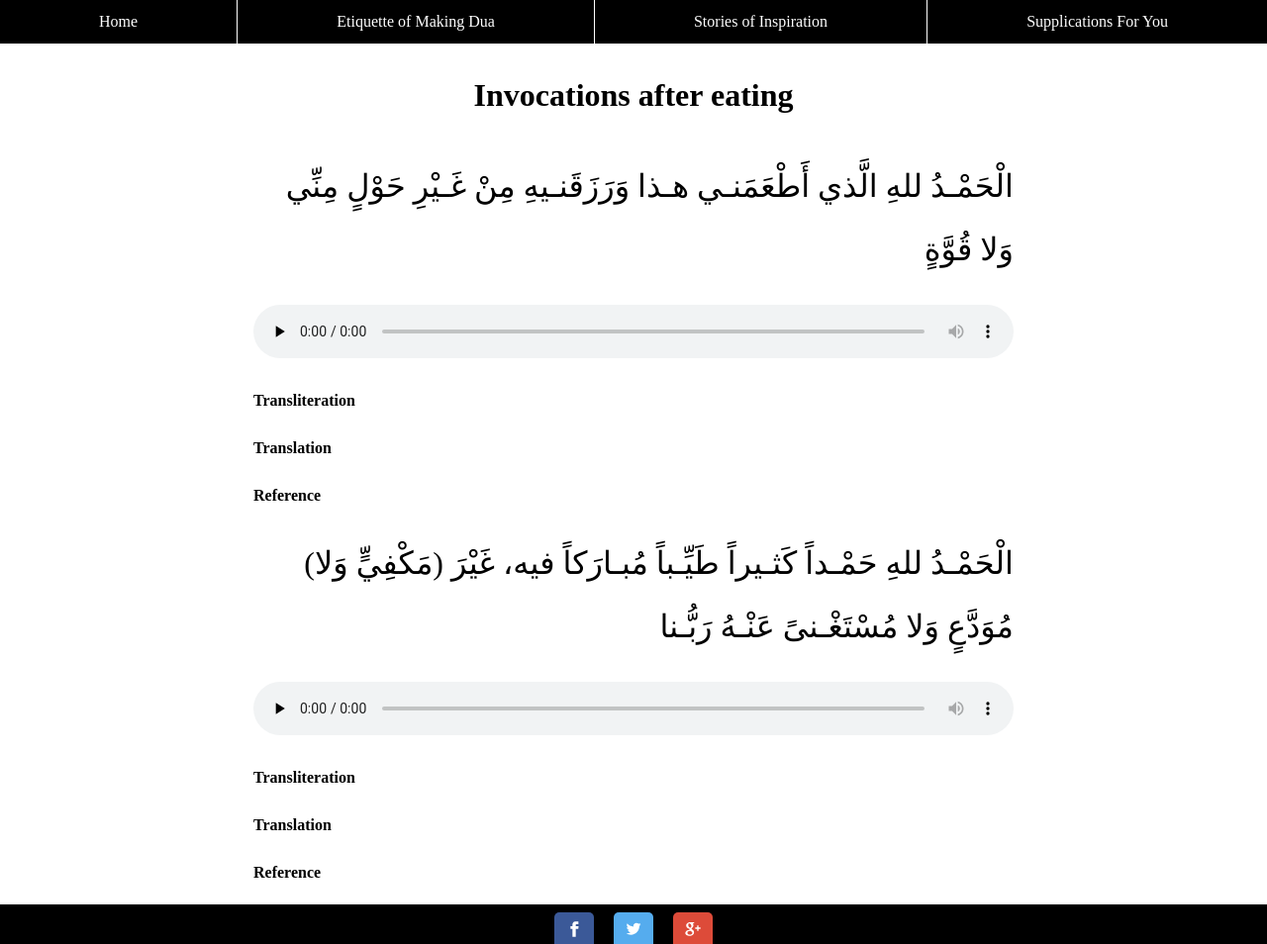
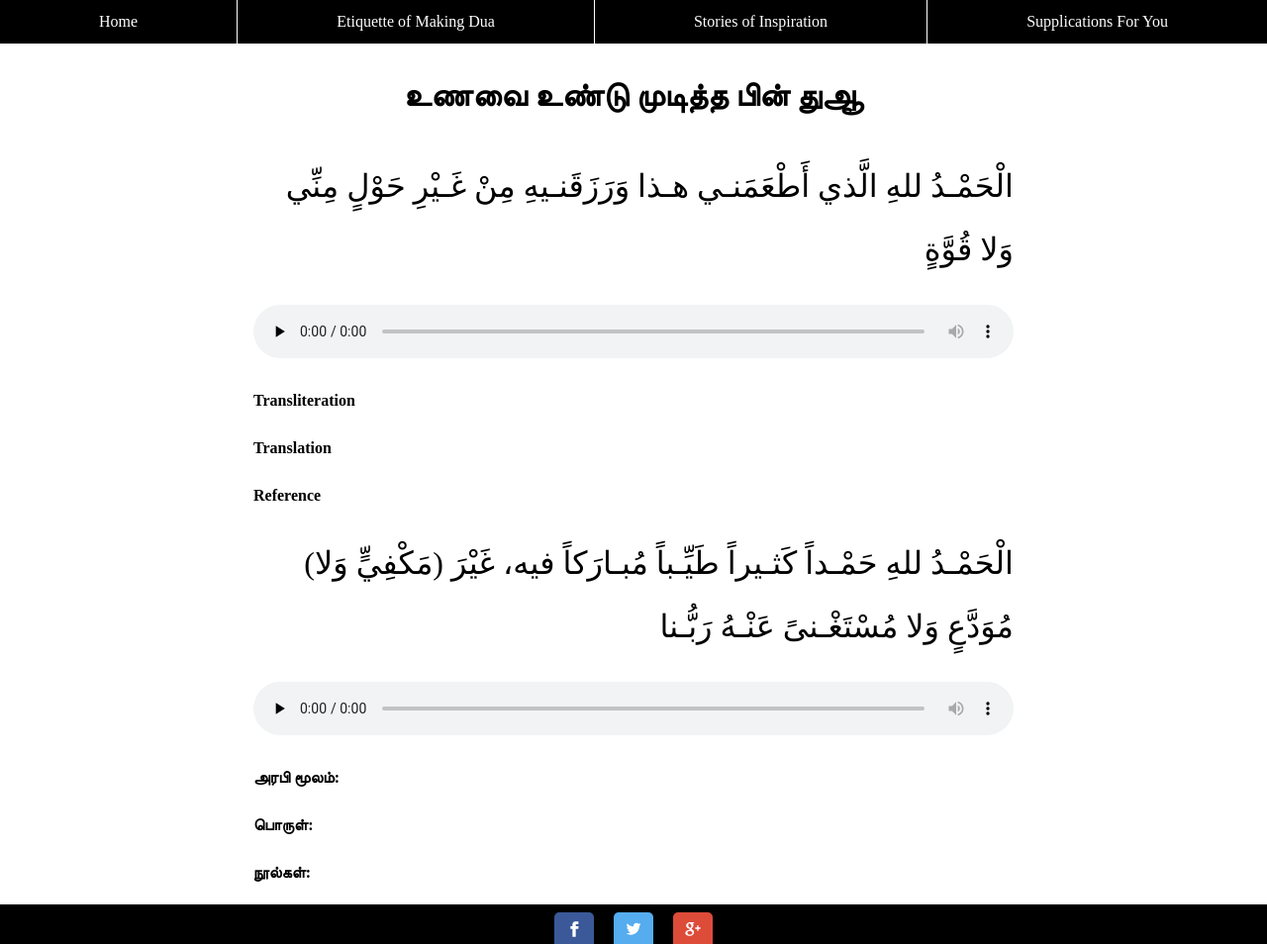
Before and after one commit to rafikttp/duaForLifeTamil, a Jekyll site: the page built from supplications/fortress/content/aftereating.md, in a window 1280 px wide. Shown: the whole page at 99% size. Built offline with Jekyll 4.4.1, drawn with Linux system fonts in a browser that asks for light colours; some of the changed lines change nothing that is shown.

Commit message:
Update aftereating.md

```diff
--- a/supplications/fortress/content/aftereating.md
+++ b/supplications/fortress/content/aftereating.md
@@ -1,6 +1,6 @@
 ---
 layout: allpages
-title:  Invocations after eating
+title:  உணவை உண்டு முடித்த பின் துஆ
 categories : [fortress]
 order : 68
 description: Invocations after eating
@@ -46,15 +46,15 @@
 Your browser does not support the audio element.
 </audio> &nbsp;
 
-<div class="duaextra" tabindex="0"> <div onclick = "void(0)"><strong>Transliteration</strong></div> <div class="extra">
-181. Alhamdu lillaahi hamdan katheeran tayyiban mubaarakan feehi, ghayra [makfiyyin wa laa] muwadda'in, wa laa mustaghnan 'anhu Rabbanaa.
+<div class="duaextra" tabindex="0"> <div onclick = "void(0)"><strong>அரபி மூலம்:</strong></div> <div class="extra">
+(180) 1. அல்ஹம்து லில்லாஹில்லதீ  அத்அமனீ ஹாதா வரஜகனீஹி , மின் ஃகைரி ஹவ்லின் மின்னீ வலா குவ்வத்தின்.
 
 </div> </div> &nbsp;
-<div class="duaextra" tabindex="0"> <div onclick = "void(0)"><strong>Translation</strong></div> <div class="extra">
-All praise is to Allah, praise in abundance, good and blessed . It cannot [be compensated for, nor can it] be left, nor can it be done without , our Lord.
+<div class="duaextra" tabindex="0"> <div onclick = "void(0)"><strong>பொருள்:</strong></div> <div class="extra">
+என்னிருந்துள்ள முயற்சி மற்றும் என் பலமின்றி எனக்கு இதை உண்ணக் கொடுத்து , அதை வழங்கவும் செய்தவனாகிய அல்லாஹ்விற்கே புகழனைத்தும் உரித்தாகுக!
 
 </div> </div> &nbsp;
-<div class="duaextra" tabindex="0"> <div onclick = "void(0)"><strong>Reference</strong></div> <div class="extra">
-Reference: Al-Bukhari 6/214, At-Tirmithi 5/507.
+<div class="duaextra" tabindex="0"> <div onclick = "void(0)"><strong>நூல்கள்:</strong></div> <div class="extra">
+அபுதாவூது இப்னுமாஜா ஆகியோர் , ஸஹீஹ் அத்திர்மிதீ 3 / 159ம் காண்க!
 
 </div> </div>
```
